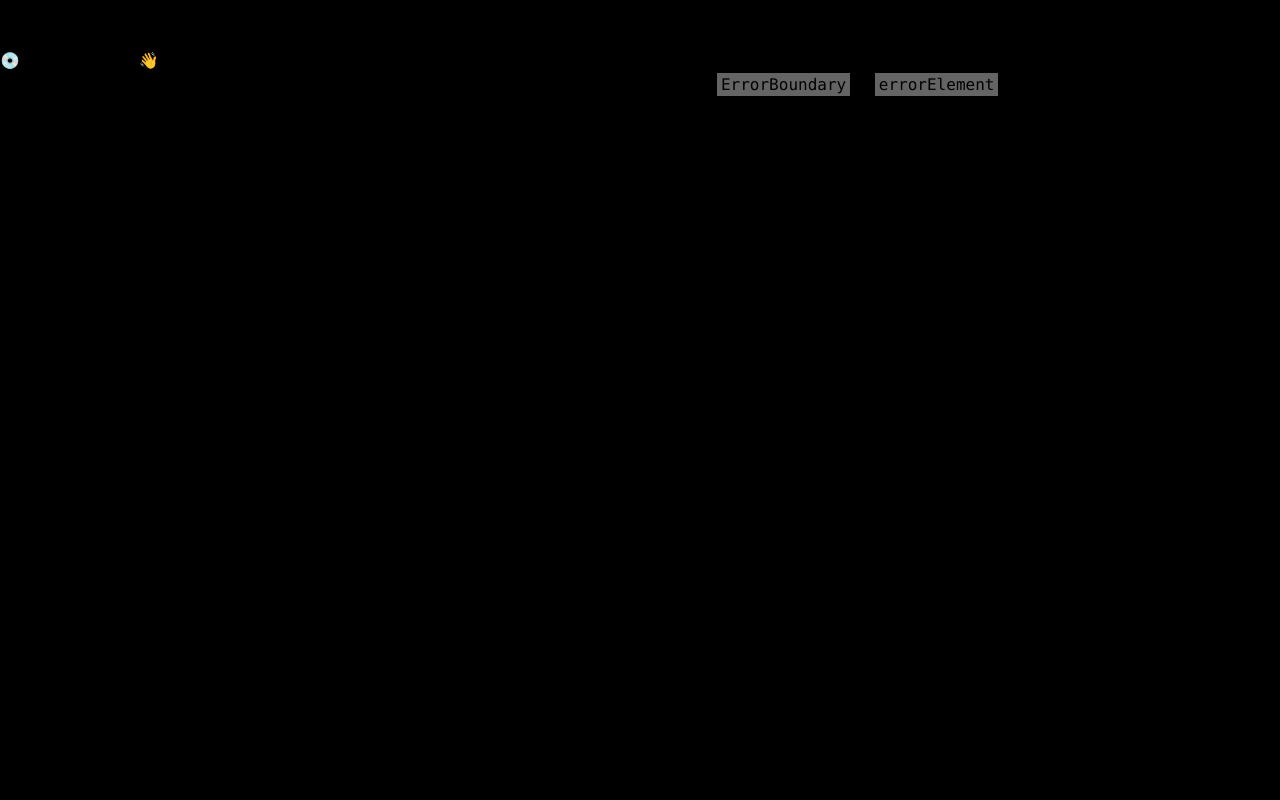
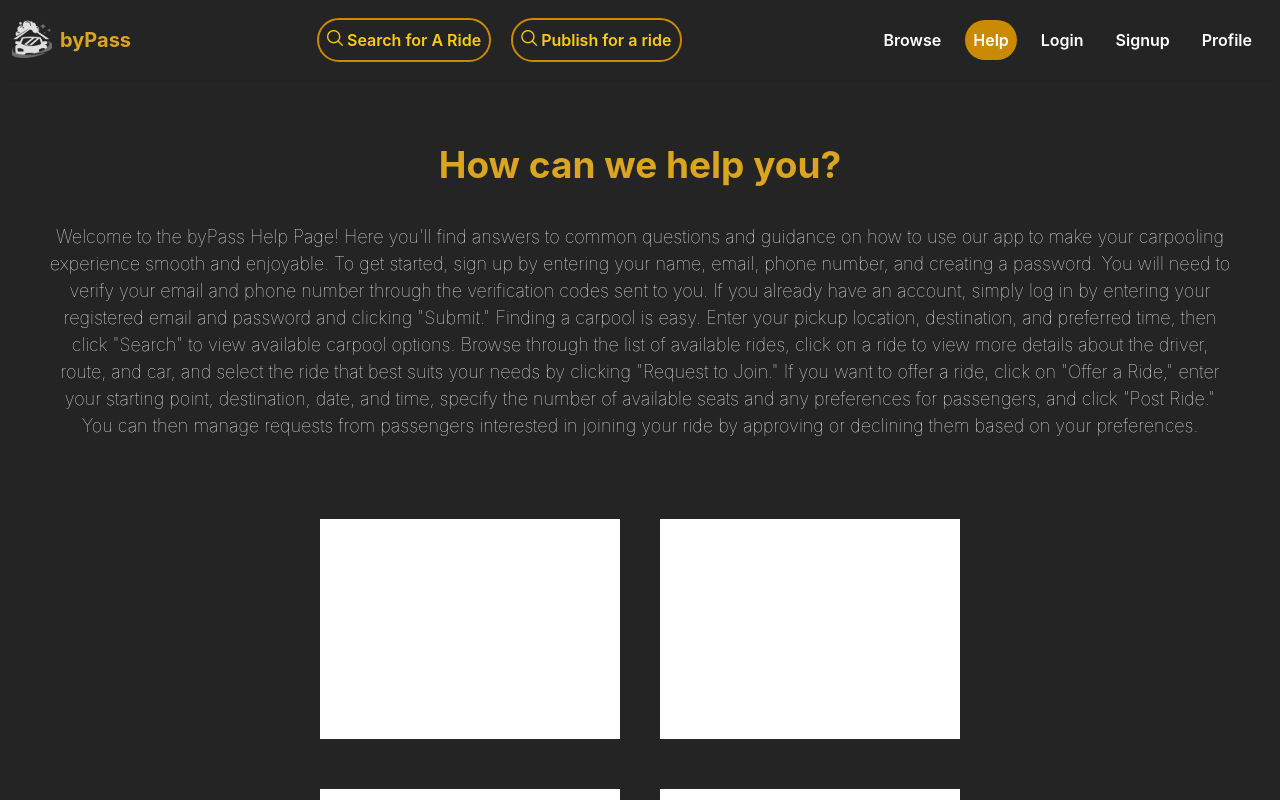
Before and after one commit to prathambansal21103105/byPassV2, a React (Create React App) app in the folder frontend/: page /user/help in a window 1280 px wide. Before the commit this address had no page. Shown: the top 800 px of the page. Built offline with nearby package versions, Linux system fonts and the light colour scheme.

Commit message:
help page updated

```diff
--- a/frontend/src/App.js
+++ b/frontend/src/App.js
@@ -1,6 +1,7 @@
 import RootLayout from "./components/RootLayout";
 import HomeLayout from "./components/HomeLayout";
 import Filler from "./components/Filler";
+import Help from "./components/Help";
 import Login from "./components/Login";
 import Register from "./components/Resgister";
 import UserLayout from "./components/UserLayout";
@@ -25,7 +26,6 @@ const App = () => {
             { path: "login", element: <Login /> },
             { path: "register", element: <Register /> },
             { path: "search", element: <SearchPage /> },
-            { path: "help", element: <SearchPage /> },
             { path: "publish", element: <PublishRide /> },
           ],
         },
@@ -33,6 +33,7 @@ const App = () => {
           path: "user/",
           element: <UserLayout />,
           children: [
+            { path: "help", element: <Help/> },
             { path: "browse", element: <Browse /> },
             { path: "profile", element: <Profile /> },
           ],
--- a/frontend/src/components/Header.jsx
+++ b/frontend/src/components/Header.jsx
@@ -81,7 +81,7 @@ const Header = () => {
               </motion.div>
             </NavLink>
             <NavLink
-              to="/help"
+              to="/user/help"
               className={({ isActive }) =>
                 isActive ? `bg-yellow-600 rounded-full` : undefined
               }
--- /dev/null
+++ b/frontend/src/components/Help.js
@@ -0,0 +1,32 @@
+const Help=()=>{
+    return(
+    <>
+    <div className="helpTitle">
+        <h1>How can we help you?</h1>
+        <div className="text">
+        Welcome to the byPass Help Page! Here you'll find answers to common questions and guidance on how to use our app to make your carpooling experience smooth and enjoyable.
+        To get started, sign up by entering your name, email, phone number, and creating a password. You will need to verify your email and phone number through the verification codes sent to you. If you already have an account, simply log in by entering your registered email and password and clicking "Submit."
+        Finding a carpool is easy. Enter your pickup location, destination, and preferred time, then click "Search" to view available carpool options. Browse through the list of available rides, click on a ride to view more details about the driver, route, and car, and select the ride that best suits your needs by clicking "Request to Join." If you want to offer a ride, click on "Offer a Ride," enter your starting point, destination, date, and time, specify the number of available seats and any preferences for passengers, and click "Post Ride." You can then manage requests from passengers interested in joining your ride by approving or declining them based on your preferences.
+        </div>
+    </div>
+    <div className="helpRoot">
+        <div className="helpUser">
+            <div className="userSub"></div>
+        </div>
+        <div className="helpInfo">
+            <div className="infoSub"></div>
+        </div>
+    </div>
+    <div className="helpRoot">
+        <div className="helpUser">
+            <div className="userSub"></div>
+        </div>
+        <div className="helpInfo">
+            <div className="infoSub"></div>
+        </div>
+    </div>
+    </>
+    );
+}
+
+export default Help;
--- a/frontend/src/index.css
+++ b/frontend/src/index.css
@@ -517,3 +517,52 @@ code {
   width:47px;
   margin-right:20px;
 }
+
+.helpTitle{
+  margin-top:57px;
+  text-align: center;
+  font-weight: bold;
+  font-size: 37px;
+  color:goldenrod;
+}
+
+.text{
+  color:white;
+  font-size:18px;
+  font-weight: 100;
+  margin-top: 30px;
+  margin-left:47px;
+  margin-right:47px;
+  margin-bottom:40px;
+}
+
+.helpRoot{
+  display:flex;
+}
+
+.helpUser{
+  width:50%;
+  text-align: center;
+  height:230px;
+}
+
+.helpInfo{
+  width:50%;
+  text-align: left;
+  height:230px;
+}
+
+.userSub{
+  background-color: white;
+  margin-left:auto;
+  margin-right:20px;
+  height:220px;
+  width:300px;
+}
+
+.infoSub{
+  background-color: white;
+  margin-left:20px;
+  height:220px;
+  width:300px;
+}
```
